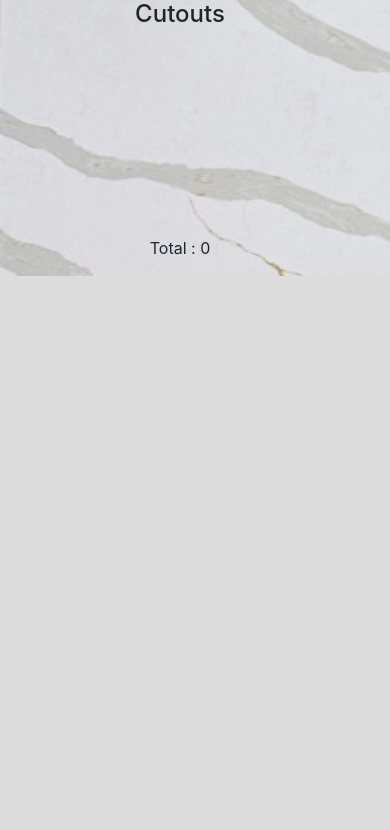
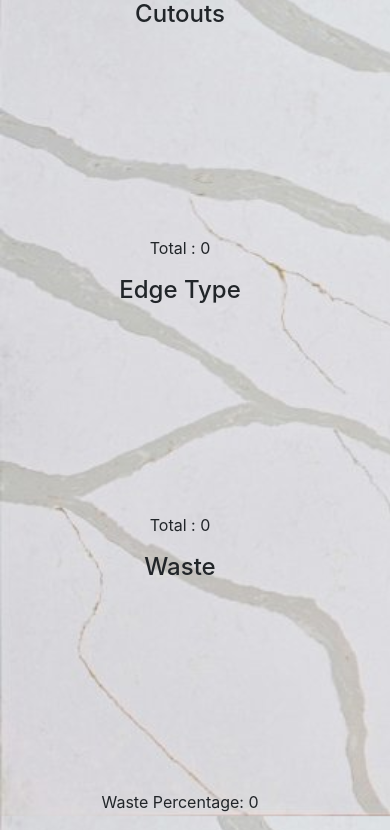
Before and after one commit to marcoh1012/BBCG-Inventory-Management, a Flask app: page /Reports in a window 390 px wide; the page is wider, and only the part inside the window is pictured. Shown: the part 872-1702 px from the top of that part. Before the commit the page ends 1148 px from the top of that part, so only its background shows below. Run offline with Flask 2, Linux system fonts and the light colour scheme; the visitor is signed in with stand-in values (Sample User, id 1); data comes from the database, SQL or seed files in the repository; data that the repository does not hold is empty; some libraries are stand-ins or nearby versions.

Commit message:
graphs for mobile styling

```diff
--- a/static/style.css
+++ b/static/style.css
@@ -341,6 +341,10 @@ tr {
     border: darkblue 2px solid !important;
 }
 
+.graphs {
+    flex-wrap: wrap;
+}
+
 
 /* cellphone */
 
--- a/templates/users/reports.html
+++ b/templates/users/reports.html
@@ -117,7 +117,7 @@
                 </table>
             </div>
         </div>
-        <div class="d-flex">
+        <div class="d-flex graphs">
             <div style="text-align: center;">
                 <h4>Cutouts</h4>
                 <canvas id="cutoutPie" width="300rem" height="200rem"></canvas>
```
